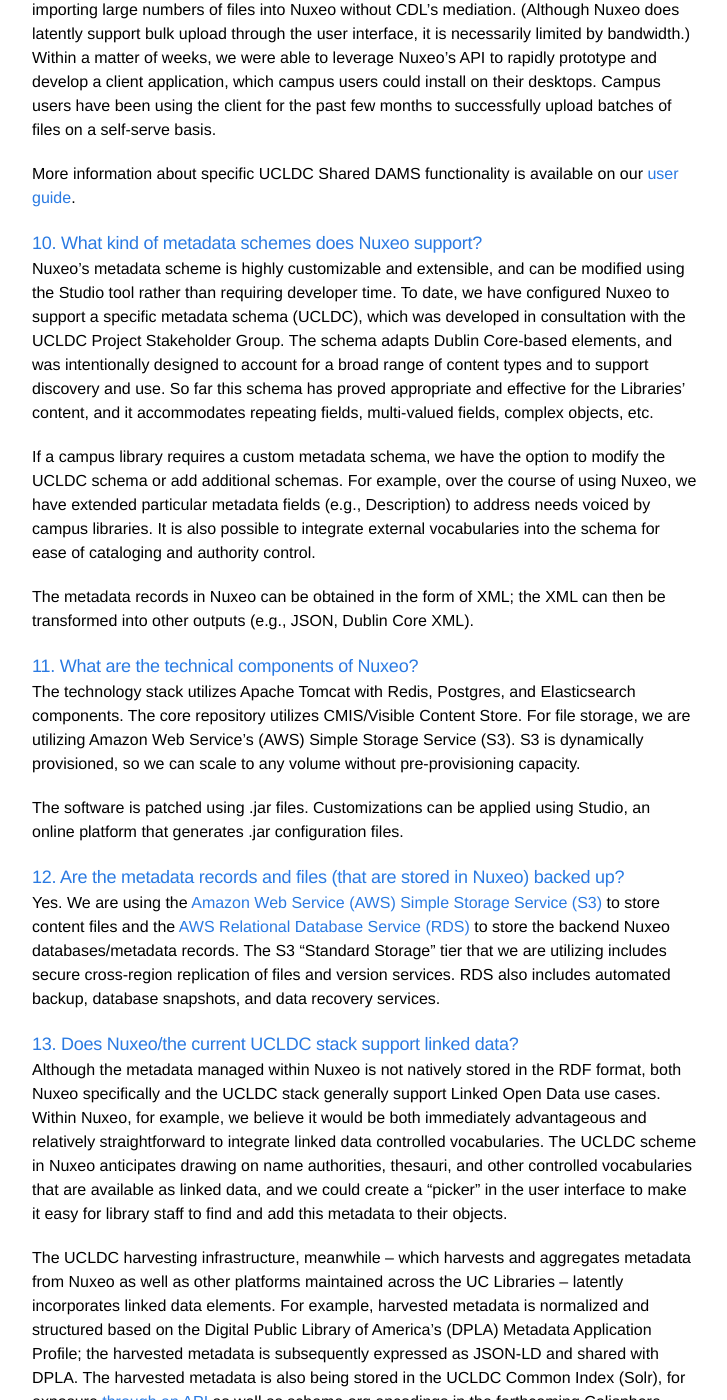
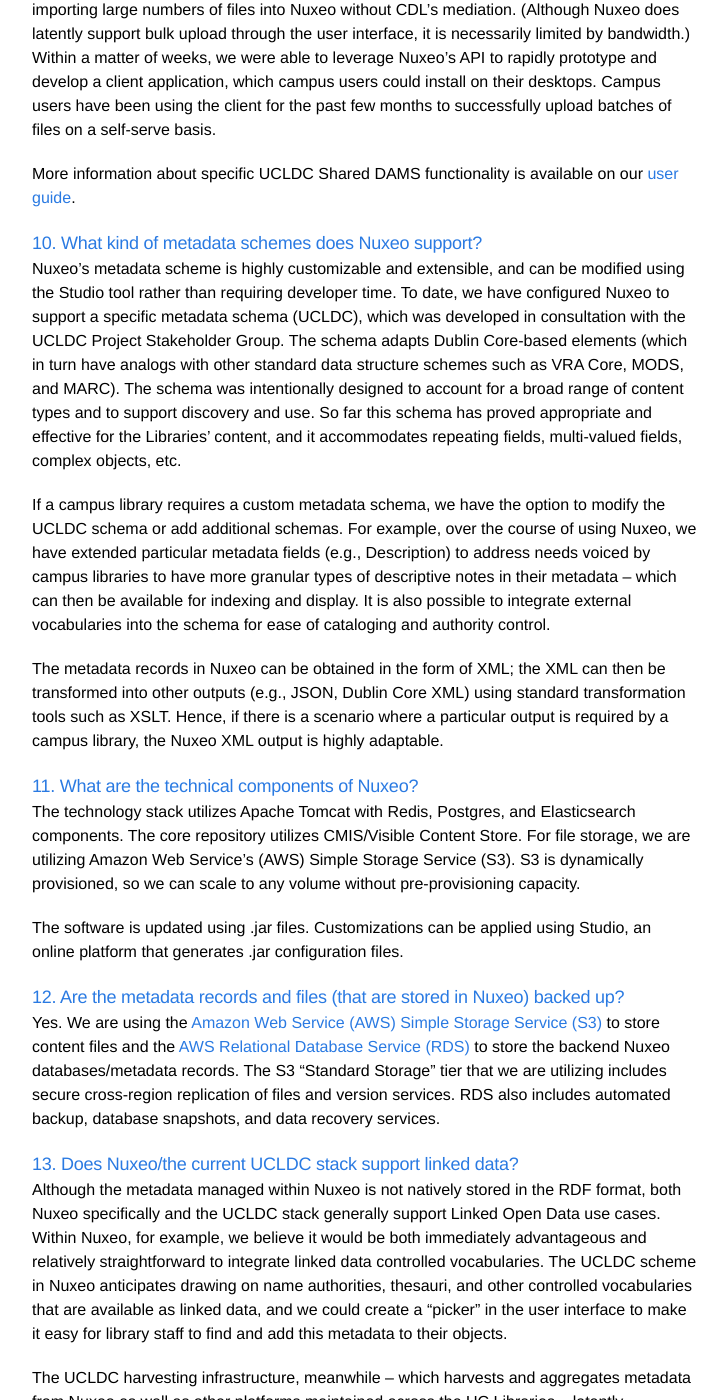
Before and after one commit to ucldc/ucldc-docs, a Jekyll site: the page built from docs/dams/faq.md, in a window 1280 px wide and 1400 px high, scrolled down 5230 px. Shown: the whole window, without its empty margins (158-885 px from the left). Built offline with Jekyll 4.4.1, drawn with Linux system fonts in a browser that asks for light colours; nearby versions of some CDN libraries.

Commit message:
Update faq.md

```diff
--- a/docs/dams/faq.md
+++ b/docs/dams/faq.md
@@ -126,17 +126,17 @@
 
 ### <a name="faq10">10. What kind of metadata schemes does Nuxeo support?</a>
 
-Nuxeo's metadata scheme is highly customizable and extensible, and can be modified using the Studio tool rather than requiring developer time. To date, we have configured Nuxeo to support a specific metadata schema (UCLDC), which was developed in consultation with the UCLDC Project Stakeholder Group. The schema adapts Dublin Core-based elements, and was intentionally designed to account for a broad range of content types and to support discovery and use. So far this schema has proved appropriate and effective for the Libraries’ content, and it accommodates repeating fields, multi-valued fields, complex objects, etc.
+Nuxeo's metadata scheme is highly customizable and extensible, and can be modified using the Studio tool rather than requiring developer time. To date, we have configured Nuxeo to support a specific metadata schema (UCLDC), which was developed in consultation with the UCLDC Project Stakeholder Group. The schema adapts Dublin Core-based elements (which in turn have analogs with other standard data structure schemes such as VRA Core, MODS, and MARC). The schema was intentionally designed to account for a broad range of content types and to support discovery and use. So far this schema has proved appropriate and effective for the Libraries’ content, and it accommodates repeating fields, multi-valued fields, complex objects, etc.
 
-If a campus library requires a custom metadata schema, we have the option to modify the UCLDC schema or add additional schemas. For example, over the course of using Nuxeo, we have extended particular metadata fields (e.g., Description) to address needs voiced by campus libraries. It is also possible to integrate external vocabularies into the schema for ease of cataloging and authority control.
+If a campus library requires a custom metadata schema, we have the option to modify the UCLDC schema or add additional schemas. For example, over the course of using Nuxeo, we have extended particular metadata fields (e.g., Description) to address needs voiced by campus libraries to have more granular types of descriptive notes in their metadata -- which can then be available for indexing and display. It is also possible to integrate external vocabularies into the schema for ease of cataloging and authority control.
 
-The metadata records in Nuxeo can be obtained in the form of XML; the XML can then be transformed into other outputs (e.g., JSON, Dublin Core XML).
+The metadata records in Nuxeo can be obtained in the form of XML; the XML can then be transformed into other outputs (e.g., JSON, Dublin Core XML) using standard transformation tools such as XSLT. Hence, if there is a scenario where a particular output is required by a campus library, the Nuxeo XML output is highly adaptable.
 
 ### <a name="faq11">11.  What are the technical components of Nuxeo?</a>
 
 The technology stack utilizes Apache Tomcat with Redis, Postgres, and Elasticsearch components. The core repository utilizes CMIS/Visible Content Store. For file storage, we are utilizing Amazon Web Service's (AWS) Simple Storage Service (S3). S3 is dynamically provisioned, so we can scale to any volume without pre-provisioning capacity.
 
-The software is patched using .jar files. Customizations can be applied using Studio, an online platform that generates .jar configuration files.
+The software is updated using .jar files. Customizations can be applied using Studio, an online platform that generates .jar configuration files.
 
 ### <a name="faq12">12.  Are the metadata records and files (that are stored in Nuxeo) backed up?</a>
 
```
